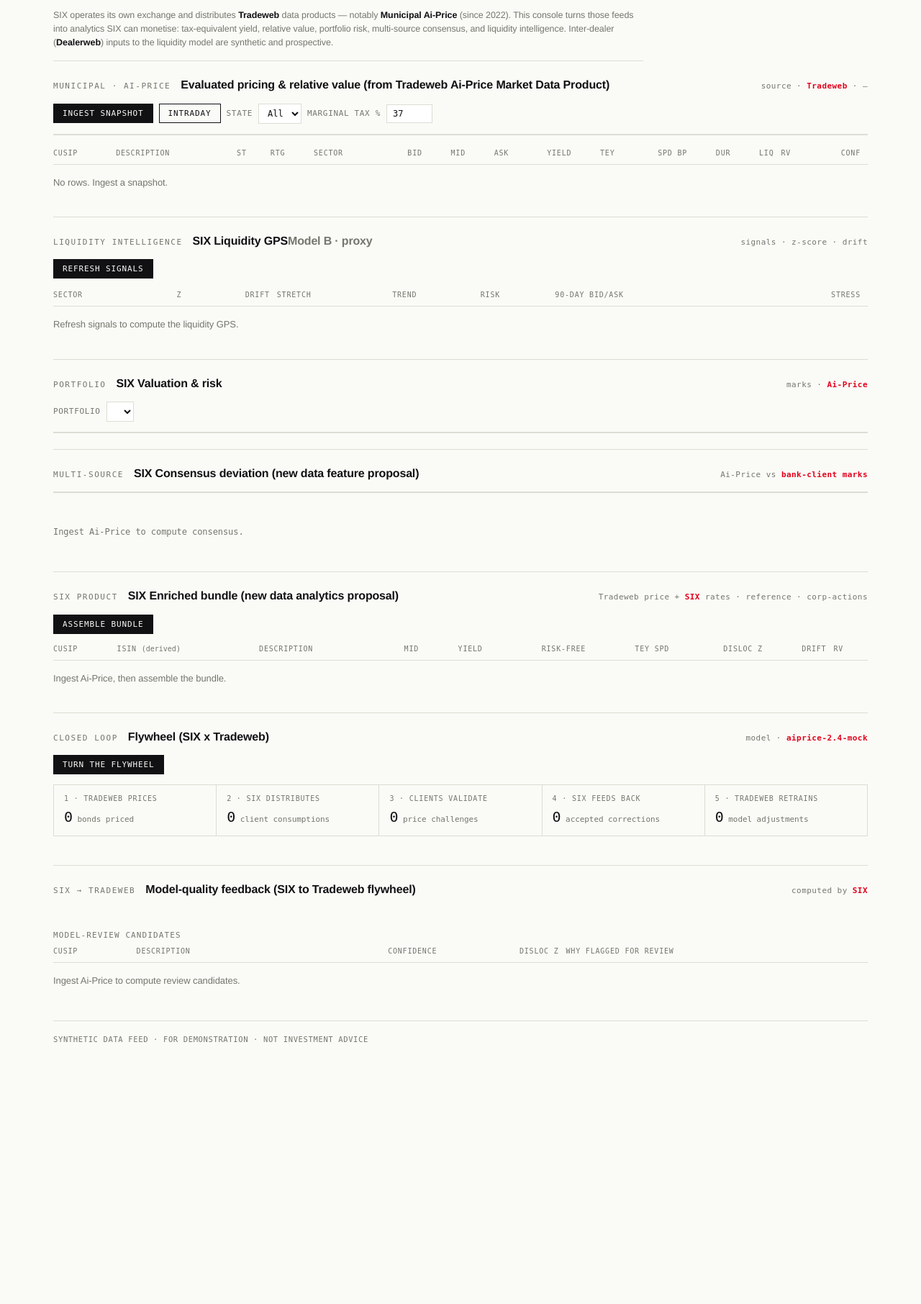
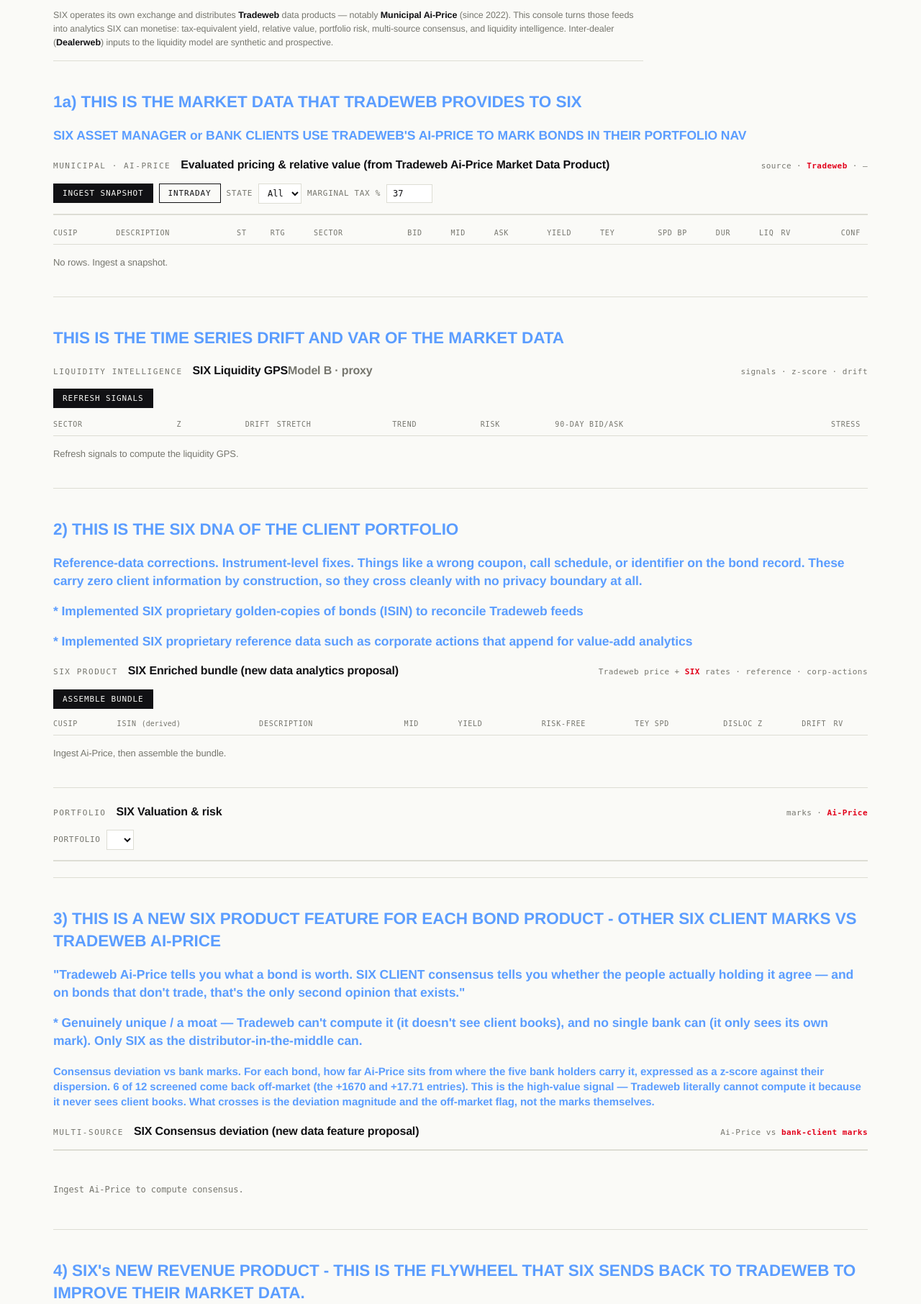
Before and after one commit to aloha-fim/six-tradeweb, a FastAPI app: page / in a window 1280 px wide. Shown: the part 125-1937 px from the top of the page at 72% size. Before the commit the page ends 1573 px from the top, so only its background shows below. Run offline with FastAPI, Linux system fonts and the light colour scheme; data that the repository does not hold is empty.

Commit message:
hackathon format

```diff
--- a/app/templates/index.html
+++ b/app/templates/index.html
@@ -113,6 +113,8 @@
 
   <!-- Ai-Price + muni analytics -->
   <section id="sec-aiprice">
+    <h1 style="color:#5B9DFF;">1a) THIS IS THE MARKET DATA THAT TRADEWEB PROVIDES TO SIX</h1>
+    <h3 style="color:#5B9DFF;">SIX ASSET MANAGER or BANK CLIENTS USE TRADEWEB'S AI-PRICE TO MARK BONDS IN THEIR PORTFOLIO NAV</h3>
     <div class="sh"><span class="eb">Municipal · Ai-Price</span><h2>Evaluated pricing &amp; relative value (from Tradeweb Ai-Price Market Data Product)</h2><span class="src">source · <span class="tw">Tradeweb</span> · <span id="model-ver">—</span></span></div>
     <div class="controls">
       <button class="btn" id="btn-ai">Ingest snapshot</button>
@@ -139,6 +141,7 @@
 
   <!-- Liquidity intelligence / GPS -->
   <section id="sec-gps">
+    <h1 style="color:#5B9DFF;">THIS IS THE TIME SERIES DRIFT AND VAR OF THE MARKET DATA</h1>
     <div class="sh"><span class="eb">Liquidity intelligence</span><h2>SIX Liquidity GPS<span class="prosp" style="color:#76766e;border-color:#ddddd4">Model B · proxy</span></h2><span class="src">signals · z-score · drift</span></div>
     <div class="controls"><button class="btn" id="btn-gps">Refresh signals</button><span id="gps-note" class="eb" style="margin-left:4px"></span></div>
     <div id="gps-meterwrap" style="margin-bottom:16px"></div>
@@ -149,6 +152,24 @@
     </table>
     </div>
     <div class="err" id="gps-err" hidden></div>
+  </section>
+
+  <!-- SIX enriched bundle -->
+  <section id="sec-bundle">
+    <h1 style="color:#5B9DFF;">2) THIS IS THE SIX DNA OF THE CLIENT PORTFOLIO</h1>
+    <h3 style="color:#5B9DFF;">Reference-data corrections. Instrument-level fixes. Things like a wrong coupon, call schedule, or identifier on the bond record. These carry zero client information by construction, so they cross cleanly with no privacy boundary at all.</h3>
+    <h3 style="color:#5B9DFF;"> * Implemented SIX proprietary golden-copies of bonds (ISIN) to reconcile Tradeweb feeds</h3>
+    <h3 style="color:#5B9DFF;"> * Implemented SIX proprietary reference data such as corporate actions that append for value-add analytics</h3>
+
+    <div class="sh"><span class="eb">SIX product</span><h2>SIX Enriched bundle (new data analytics proposal)</h2><span class="src">Tradeweb price + <span class="tw">SIX</span> rates · reference · corp-actions</span></div>
+    <div class="controls"><button class="btn" id="btn-bundle">Assemble bundle</button><span id="bundle-bench" class="eb"></span></div>
+    <div class="scroll">
+    <table>
+      <thead><tr><th>CUSIP</th><th>ISIN <span style="text-transform:none;letter-spacing:0">(derived)</span></th><th>Description</th><th class="num">Mid</th><th class="num">Yield</th><th class="num">Risk-free</th><th class="num">TEY spd</th><th class="num">Disloc Z</th><th class="num">Drift</th><th>RV</th></tr></thead>
+      <tbody id="bundle-body"><tr><td colspan="10" class="empty">Assemble the bundle to view the enriched product.</td></tr></tbody>
+    </table>
+    </div>
+    <div class="err" id="bundle-err" hidden></div>
   </section>
 
   <!-- Portfolio risk -->
@@ -162,6 +183,11 @@
 
   <!-- Consensus deviation -->
   <section id="sec-consensus">
+    <h1 style="color:#5B9DFF;">3) THIS IS A NEW SIX PRODUCT FEATURE FOR EACH BOND PRODUCT - OTHER SIX CLIENT MARKS VS TRADEWEB AI-PRICE</h1>
+    <h3 style="color:#5B9DFF;">"Tradeweb Ai-Price tells you what a bond is worth. SIX CLIENT consensus tells you whether the people actually holding it agree — and on bonds that don't trade, that's the only second opinion that exists."</h3>
+    <h3 style="color:#5B9DFF;"> * Genuinely unique / a moat — Tradeweb can't compute it (it doesn't see client books), and no single bank can (it only sees its own mark). Only SIX as the distributor-in-the-middle can.</h3>
+
+    <h4 style="color:#5B9DFF;">Consensus deviation vs bank marks. For each bond, how far Ai-Price sits from where the five bank holders carry it, expressed as a z-score against their dispersion. 6 of 12 screened come back off-market (the +1670 and +17.71 entries). This is the high-value signal — Tradeweb literally cannot compute it because it never sees client books. What crosses is the deviation magnitude and the off-market flag, not the marks themselves.</h4>
     <div class="sh"><span class="eb">Multi-source</span><h2>SIX Consensus deviation (new data feature proposal)</h2><span class="src">Ai-Price vs <span class="tw">bank-client marks</span></span></div>
     <div class="tiles" id="cn-tiles" style="grid-template-columns:repeat(4,1fr)"></div>
     <div class="cn-legend" id="cn-legend"></div>
@@ -170,21 +196,14 @@
     <div class="err" id="cn-err" hidden></div>
   </section>
 
-  <!-- SIX enriched bundle -->
-  <section id="sec-bundle">
-    <div class="sh"><span class="eb">SIX product</span><h2>SIX Enriched bundle (new data analytics proposal)</h2><span class="src">Tradeweb price + <span class="tw">SIX</span> rates · reference · corp-actions</span></div>
-    <div class="controls"><button class="btn" id="btn-bundle">Assemble bundle</button><span id="bundle-bench" class="eb"></span></div>
-    <div class="scroll">
-    <table>
-      <thead><tr><th>CUSIP</th><th>ISIN <span style="text-transform:none;letter-spacing:0">(derived)</span></th><th>Description</th><th class="num">Mid</th><th class="num">Yield</th><th class="num">Risk-free</th><th class="num">TEY spd</th><th class="num">Disloc Z</th><th class="num">Drift</th><th>RV</th></tr></thead>
-      <tbody id="bundle-body"><tr><td colspan="10" class="empty">Assemble the bundle to view the enriched product.</td></tr></tbody>
-    </table>
-    </div>
-    <div class="err" id="bundle-err" hidden></div>
-  </section>
+
 
   <!-- Closed-loop flywheel -->
   <section id="sec-flywheel">
+    <h1 style="color:#5B9DFF;">4) SIX's NEW REVENUE PRODUCT - THIS IS THE FLYWHEEL THAT SIX SENDS BACK TO TRADEWEB TO IMPROVE THEIR MARKET DATA.</h1>
+    <h3 style="color:#5B9DFF;"> * A quality signal on the feed SIX resells — off-market flags are the raw material for the flywheel (flag → price challenge → accepted correction → Tradeweb retrains).</h3>
+    <h3 style="color:#5B9DFF;"> * No client leaks - the privacy boundary is the load-bearing claim and it's well-drawn: only sector-level bias, aggregate counts, and consensus deviation cross — never identity, never the cited basis, never the raw bank marks. </h3>
+
     <div class="sh"><span class="eb">Closed loop</span><h2>Flywheel (SIX x Tradeweb)</h2><span class="src">model · <span id="fw-ver" class="tw">—</span></span></div>
     <div class="controls"><button class="btn" id="btn-fw">Turn the flywheel</button><span id="fw-last" class="eb"></span></div>
     <div id="fw-stages" class="tiles" style="grid-template-columns:repeat(5,1fr)"></div>
@@ -192,6 +211,7 @@
 
   <!-- Feedback back to Tradeweb -->
   <section id="sec-feedback">
+    <h3 style="color:#5B9DFF;">SIX sends back, per bond and per sector, where Ai-Price disagrees with the people actually holding the paper, plus reference-data fixes, plus where demand and coverage really are — and it ranks them by uniqueness instead of inflating a single "we found N problems"</h3>
     <div class="sh"><span class="eb">SIX → Tradeweb</span><h2>Model-quality feedback (SIX to Tradeweb flywheel)</h2><span class="src">computed by <span class="tw">SIX</span></span></div>
     <div id="fb-chips" style="display:flex;gap:8px;flex-wrap:wrap;margin-bottom:14px"></div>
     <div id="fb-detail" class="fb-grid"></div>
@@ -204,6 +224,8 @@
     </div>
     <p id="fb-note" class="fb-note"></p>
     <div class="err" id="fb-err" hidden></div>
+        <h4 style="color:#5B9DFF;">Evaluation freshness (curve-tracking β). How tightly each bond's eval tracks the underlying curve — e.g. NYC GO at β=0.41 vs a Muni GO mean of 0.69, flagging a stale-feeling eval. Coverage gaps (6 bonds Tradeweb could price but isn't). Demand (1,171 consumption events, plus momentum: GO and Revenue pulls both falling) — tells Tradeweb where attention actually is.</h4>
+    <h4 style="color:#5B9DFF;">Validation bias — signed, sector-level: Muni GO running −11.1bp cheap, Muni Revenue +7.0bp rich, across 16 resolved challenges. </h4>
   </section>
 
   <div class="foot">Synthetic data feed · for demonstration · not investment advice</div>
```
Also changed, not shown: 3 other files.
